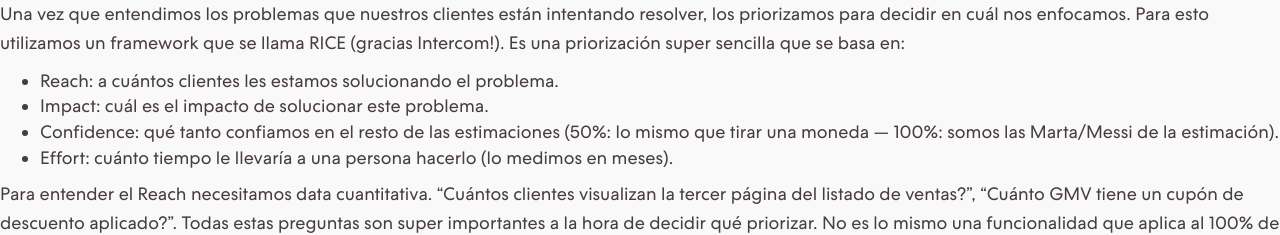
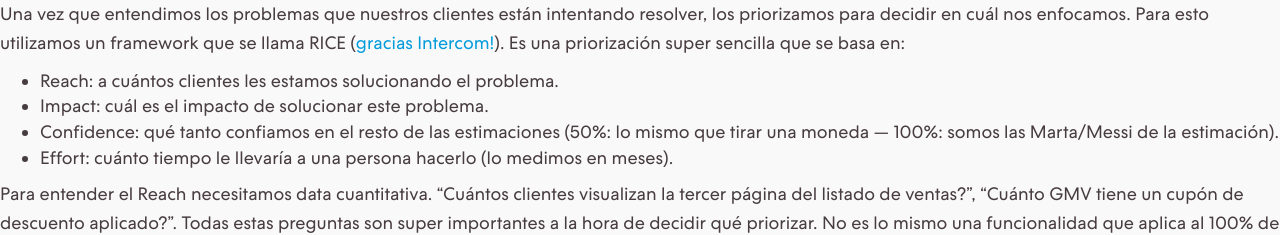
Before and after one commit to TiendaNube/about, a Jekyll site: the page built from collections/_about/2-priorizar-problemas.md, in a window 1280 px wide. Shown: the top 235 px of the page. Built offline with Jekyll 4.4.1, drawn with Linux system fonts in a browser that asks for light colours.

Commit message:
Update content and article styles

```diff
--- a/collections/_about/2-priorizar-problemas.md
+++ b/collections/_about/2-priorizar-problemas.md
@@ -2,8 +2,7 @@
 layout: default
 title:  "Priorizar problemas"
 ---
-
-Una vez que entendimos los problemas que nuestros clientes están intentando resolver, los priorizamos para decidir en cuál nos enfocamos. Para esto utilizamos un framework que se llama RICE (gracias Intercom!). Es una priorización super sencilla que se basa en:
+Una vez que entendimos los problemas que nuestros clientes están intentando resolver, los priorizamos para decidir en cuál nos enfocamos. Para esto utilizamos un framework que se llama RICE ([gracias Intercom!](https://blog.intercom.com/rice-simple-prioritization-for-product-managers/)). Es una priorización super sencilla que se basa en:
   - Reach: a cuántos clientes les estamos solucionando el problema.
   - Impact: cuál es el impacto de solucionar este problema.
   - Confidence: qué tanto confiamos en el resto de las estimaciones (50%: lo mismo que tirar una moneda — 100%: somos las Marta/Messi de la estimación).
--- a/src/sass/components/_article.scss
+++ b/src/sass/components/_article.scss
@@ -27,6 +27,29 @@
     }
 }
 
-.article section {
-    margin-bottom: $baseline-double;
+.article {
+	img {
+		margin: $baseline-half 0;
+		border-radius: 4px;
+		box-shadow: 0 5px 30px rgba(#000,.02);
+
+		+ small {
+			font-style: italic;
+			margin-top: -5px;
+			color: $color-mid-gray;
+		}
+	}
+
+	section {
+		margin-bottom: $baseline-double;
+	}
+
+	ul,
+	ol {
+		margin: $baseline-half;
+
+		li {
+			padding: 10px;
+		}
+	}
 }
--- a/src/sass/components/_typography.scss
+++ b/src/sass/components/_typography.scss
@@ -319,21 +319,10 @@
 
 blockquote {
     position: relative;
-    padding: 10px 20px;
-    margin: 10px 20px;
-    border-left: 0;
+    padding: $baseline;
+    margin: $baseline;
     font-size: $type-baseline-regular;
-
-    &::before {
-        content: '“';
-        font-size: 220px;
-        color: $nube-white;
-        line-height: 0;
-        position: absolute;
-        top: ($baseline * 3);
-        left: -$baseline;
-        z-index: 0;
-    }
+	border-left: 4px solid $color-mid-gray;
 
     p {
         font-size: $type-baseline-regular;
@@ -341,7 +330,7 @@
         z-index: 0;
         position: relative;
         font-style: italic;
-        color: $primary-blue;
+        color: $color-mid-gray;
     }
 }
 
--- a/src/sass/partials/_common.scss
+++ b/src/sass/partials/_common.scss
@@ -15,3 +15,7 @@
     -webkit-font-smoothing: antialiased;
     font-size: 1rem;
 }
+
+img {
+	max-width: 100%;
+}
```
Also changed, not shown: collections/_about/1-como-desarolamos-produto.md (+23 -2 lines), collections/_about/3-entender-problemas.md (+1 -2 lines), collections/_about/4-ejecutar-soluciones.md (added, +140 -0 lines), collections/_about/5-nuestra-estrategia-de-producto.md (added, +92 -0 lines), assets/css/main.css.
